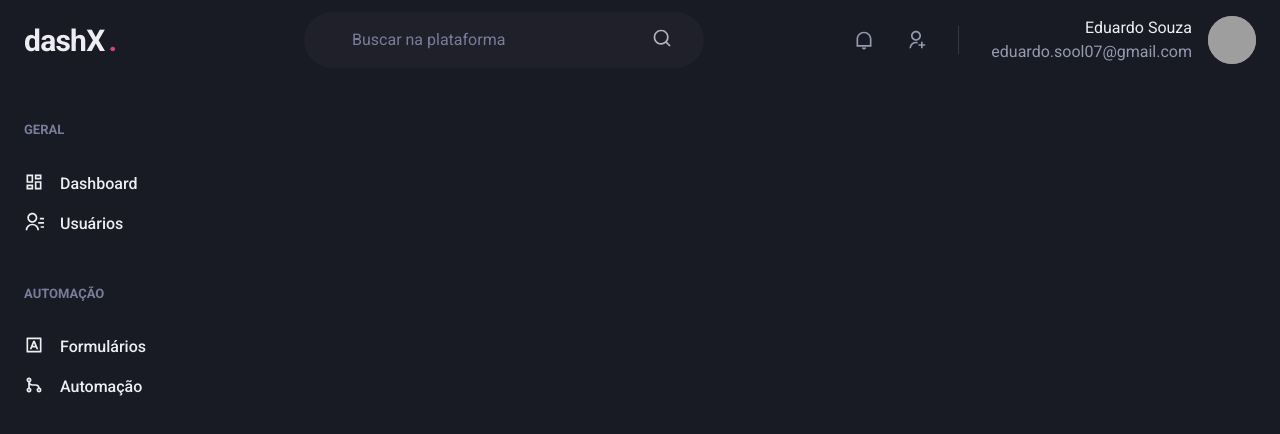
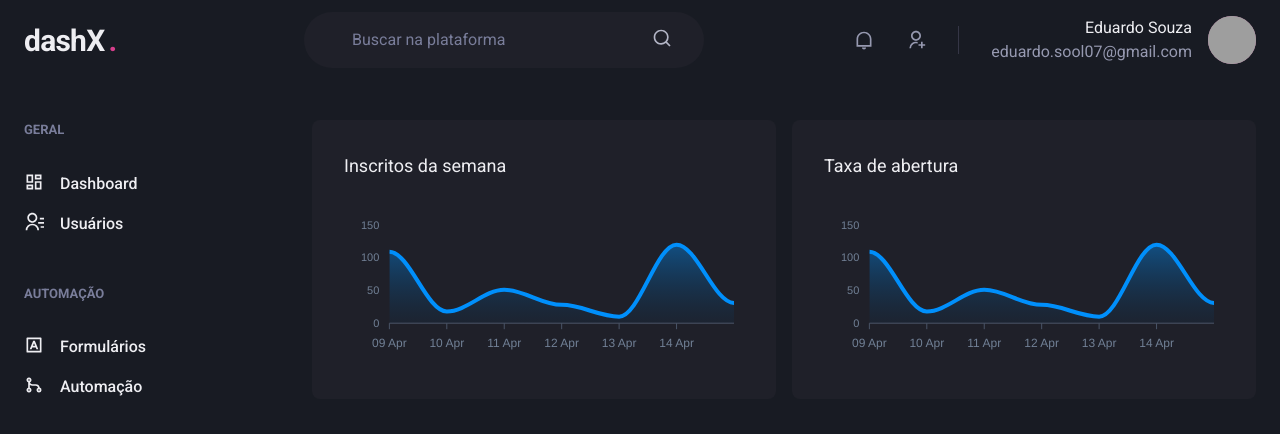
Before and after one commit to Eduardo-SO/dashx, a Next.js app: page /dashboard in a window 1280 px wide. Shown: the top 434 px of the page. Built offline with nearby package versions, Linux system fonts and the light colour scheme; grey boxes are pictures that could not be loaded.

Commit message:
Add charts to dashboard

```diff
--- a/package.json
+++ b/package.json
@@ -12,9 +12,11 @@
     "@chakra-ui/react": "^1.4.2",
     "@emotion/react": "^11.1.5",
     "@emotion/styled": "^11.1.5",
+    "apexcharts": "^3.26.0",
     "framer-motion": "^4.1.2",
     "next": "10.1.3",
     "react": "17.0.2",
+    "react-apexcharts": "^1.3.9",
     "react-dom": "17.0.2",
     "react-icons": "^4.2.0"
   },
--- a/src/pages/dashboard.tsx
+++ b/src/pages/dashboard.tsx
@@ -1,6 +1,64 @@
-import { Flex } from "@chakra-ui/react";
-import Header from "../components/Header";
-import Sidebar from "../components/Sidebar";
+import { Box, Flex, SimpleGrid, Text, theme } from '@chakra-ui/react'
+import dynamic from 'next/dynamic'
+
+import Header from '../components/Header'
+import Sidebar from '../components/Sidebar'
+
+const Chart = dynamic(() => import('react-apexcharts'), {
+  ssr: false
+})
+
+const options = {
+  chart: {
+    toolbar: {
+      show: false
+    },
+    zoom: {
+      enabled: false
+    },
+    foreColor: theme.colors.gray[500]
+  },
+  grid: {
+    show: false,
+  },
+  dataLabels: {
+    enabled: false
+  },
+  tooltip: {
+    enabled: false,
+  },
+  xaxis: {
+    type: 'datetime' as 'datetime',
+    axisBorder: {
+      color: theme.colors.gray[600]
+    },
+    axisTicks: {
+      color: theme.colors.gray[600]
+    },
+    categories: [
+      '2021-04-15T00:00:00.000Z',
+      '2021-04-14T00:00:00.000Z',
+      '2021-04-13T00:00:00.000Z',
+      '2021-04-12T00:00:00.000Z',
+      '2021-04-11T00:00:00.000Z',
+      '2021-04-10T00:00:00.000Z',
+      '2021-04-09T00:00:00.000Z',
+    ]
+  },
+  fill: {
+    opacity: 0.3,
+    type: 'gradient',
+    gradient: {
+      shade: 'dark',
+      opacityForm: 0.7,
+      opacityTo: 0.3
+    }
+  }
+}
+
+const series = [
+  { name: 'series1', data: [31, 120, 10, 28, 51, 18, 109] }
+]
 
 export default function Dashboard() {
   return (
@@ -9,6 +67,27 @@
 
       <Flex w="100%" my="6" maxW={1480} mx="auto" px="6">
         <Sidebar />
+
+        <SimpleGrid flex="1" align="flex-start" gap="4" minChildWidth={320}>
+          <Box
+            p="8"
+            bg="gray.800"
+            borderRadius={8}
+            pb="4"
+          >
+            <Text fontSize="lg" mb="4">Inscritos da semana</Text>
+            <Chart options={options} series={series} type="area" height={160} />
+          </Box>
+          <Box
+            p="8"
+            bg="gray.800"
+            borderRadius={8}
+            pb="4"
+          >
+            <Text fontSize="lg" mb="4">Taxa de abertura</Text>
+            <Chart options={options} series={series} type="area" height={160} />
+          </Box>
+        </SimpleGrid>
       </Flex>
     </Flex>
   )
```
Also changed, not shown: 1 other file (tests, documents, lock files or other folders).
